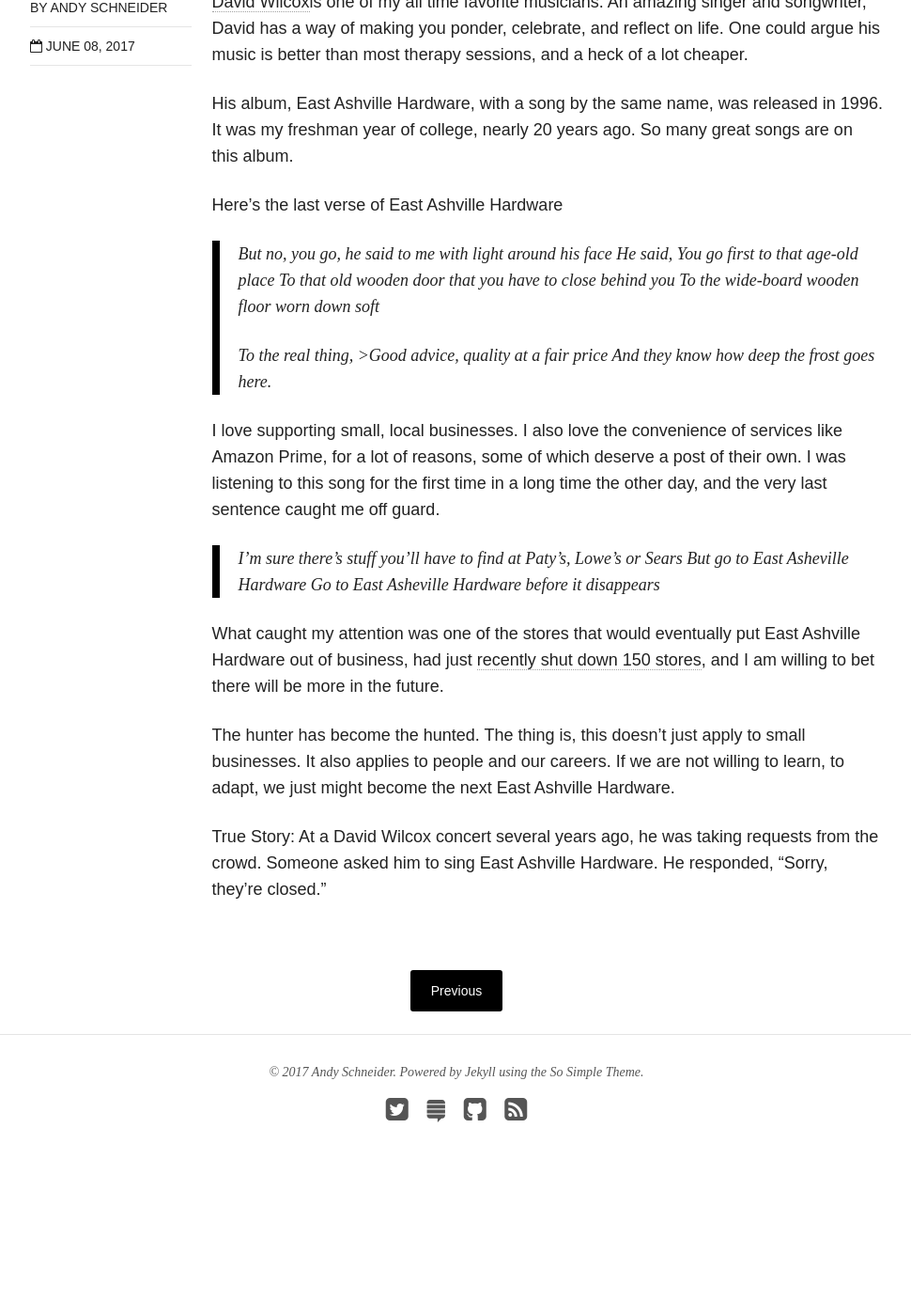
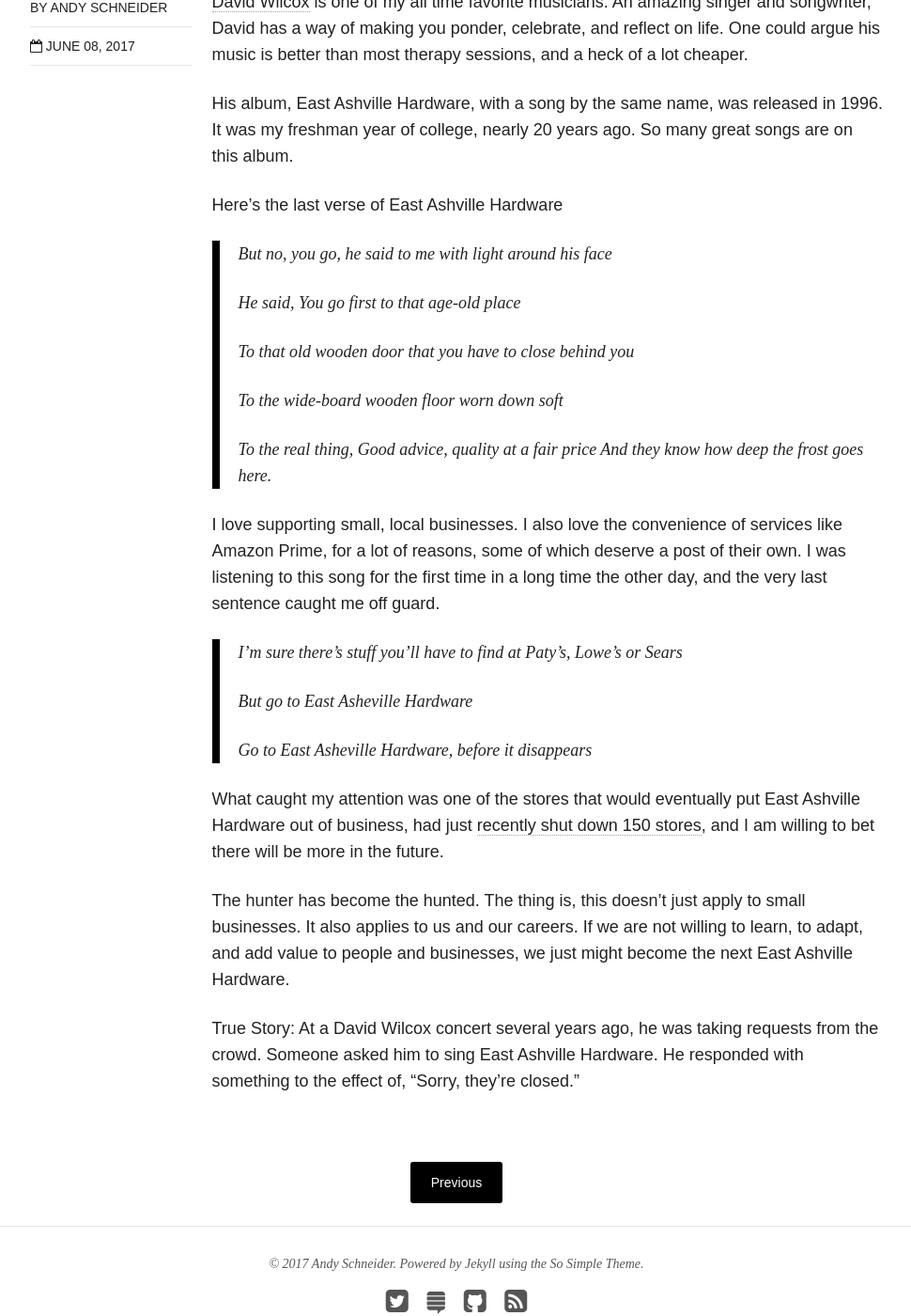
Before and after one commit to SchneiderAndy-zz/schneiderandy.github.io, a Jekyll site: the page built from _posts/blog/2017-06-08-Change.md, in a window 1280 px wide and 1400 px high, scrolled down 360 px. Shown: the whole window at 94% size, without its empty margins (154-1124 px from the left). Built offline with Jekyll 4.4.1, drawn with Linux system fonts in a browser that asks for light colours; nearby versions of some CDN libraries; before the commit the page ends 1652 px from its top, so only the background shows below that.

Commit message:
fix typo

```diff
--- a/_posts/blog/2017-06-08-Change.md
+++ b/_posts/blog/2017-06-08-Change.md
@@ -3,24 +3,27 @@
 title: Change
 modified:
 categories: blog
-excerpt:
+excerpt: East Ashville Hardware, Sears, and us
 tags:
 date: 2017-06-08T16:52:11
 ---
-[David Wilcox](https://davidwilcox.com/about)is one of my all time favorite musicians. An amazing singer and songwriter, David has a way of making you ponder, celebrate, and reflect on life. One could argue his music is better than most therapy sessions, and a heck of a lot cheaper.
+[David Wilcox](https://davidwilcox.com/about) is one of my all time favorite musicians. An amazing singer and songwriter, David has a way of making you ponder, celebrate, and reflect on life. One could argue his music is better than most therapy sessions, and a heck of a lot cheaper.
 
 His album, East Ashville Hardware, with a song by the same name, was released in 1996. It was my freshman year of college, nearly 20 years ago. So many great songs are on this album.
 
 Here's the last verse of East Ashville Hardware
 
 >But no, you go, he said to me with light around his face
+>
 >He said, You go first to that age-old place
+>
 >To that old wooden door
 >that you have to close behind you
+>
 >To the wide-board wooden floor
 >worn down soft
 >
->To the real thing, >Good advice,
+>To the real thing, Good advice,
 >quality at a fair price
 >And they know how deep the frost goes here.
 
@@ -28,12 +31,14 @@
 I was listening to this song for the first time in a long time the other day, and the very last sentence caught me off guard.
 
 >I'm sure there's stuff you'll have to find at Paty's, Lowe's or Sears
+>
 >But go to East Asheville Hardware
->Go to East Asheville Hardware
+>
+>Go to East Asheville Hardware,
 >before it disappears
 
 What caught my attention was one of the stores that would eventually put East Ashville Hardware out of business, had just [recently shut down 150 stores](http://www.businessinsider.com/list-of-sears-and-kmart-stores-closing-2017-1), and I am willing to bet there will be more in the future.
 
-The hunter has become the hunted. The thing is, this doesn't just apply to small businesses. It also applies to people and our careers. If we are not willing to learn, to adapt, we just might become the next East Ashville Hardware.
+The hunter has become the hunted. The thing is, this doesn't just apply to small businesses. It also applies to us and our careers. If we are not willing to learn, to adapt, and add value to people and businesses, we just might become the next East Ashville Hardware.
 
-True Story: At a David Wilcox concert several years ago, he was taking requests from the crowd. Someone asked him to sing East Ashville Hardware. He responded, "Sorry, they're closed."
+True Story: At a David Wilcox concert several years ago, he was taking requests from the crowd. Someone asked him to sing East Ashville Hardware. He responded with something to the effect of, "Sorry, they're closed."
```
